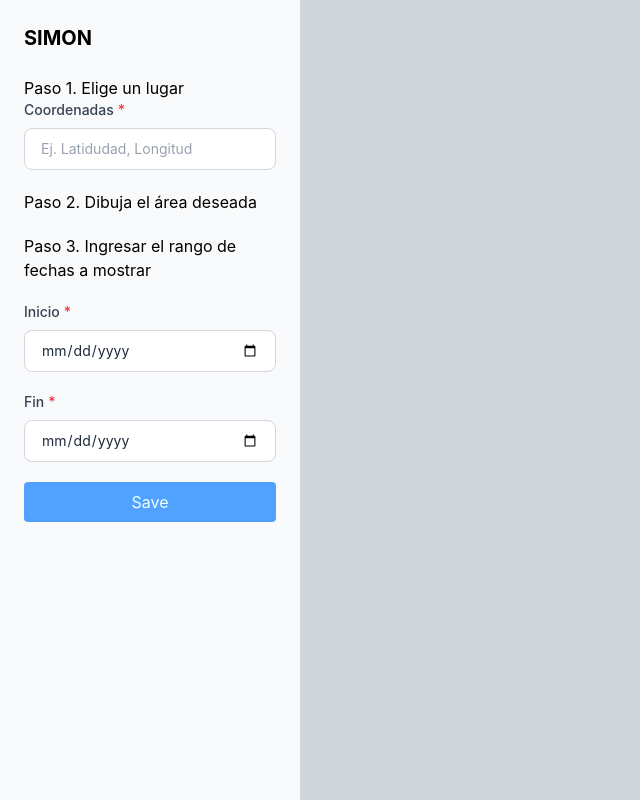
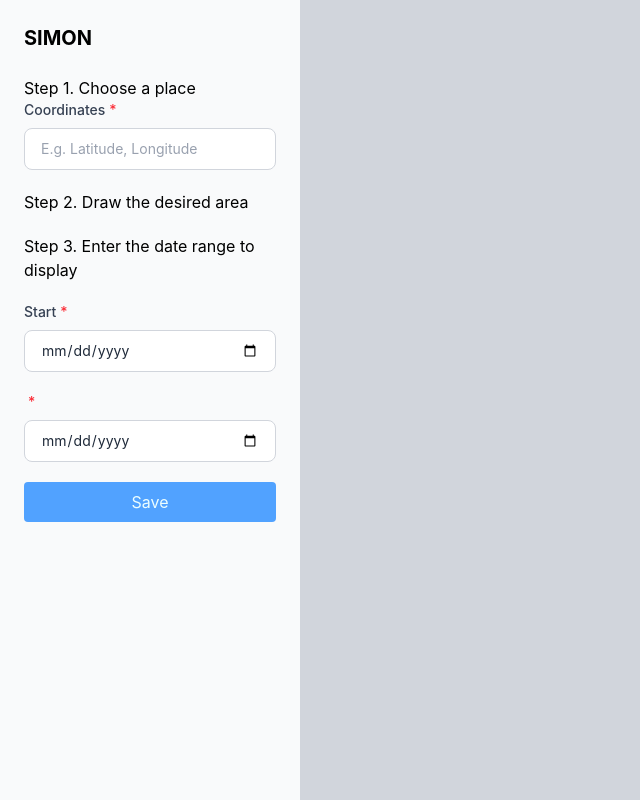
Before and after one commit to rekdev07/SIMON-MODIS-and-VIIRS-Harmonizer, a React (Vite) app in the folder client/: page / in a window 1280 px wide. Shown: the whole page, without its empty margins (0-640 px from the left). Built offline with nearby package versions, Linux system fonts and the light colour scheme.

Commit message:
Add component translation

```diff
--- a/client/src/components/landing/Description.tsx
+++ b/client/src/components/landing/Description.tsx
@@ -2,22 +2,21 @@
 function Description() {
   return (
     <section
-      id="descripcion"
+      id="description"
       className="px-8 py-20 text-center"
     >
       <h2 className="mb-6 text-3xl font-bold text-gray-900">
-        Explora sin límites
+        Explore Without Limits
       </h2>
 
       <p className="mx-auto max-w-3xl text-lg leading-relaxed text-gray-600">
-        Nuestra plataforma te permite explorar el mundo
-        mediante mapas interactivos, consultar diferentes
-        ubicaciones y descubrir información sobre los
-        lugares que te interesan.
-
-        Queremos ofrecerte una experiencia sencilla,
-        intuitiva y accesible para que puedas encontrar
-        lo que buscas.
+        Our platform lets you explore the world
+        through interactive maps, check out different
+        locations, and discover information about the
+        places that interest you.
+        We want to offer you a simple,
+        intuitive, and accessible experience so you can find
+        what you're looking for.
       </p>
     </section>
   );
--- a/client/src/pages/MapViewer.tsx
+++ b/client/src/pages/MapViewer.tsx
@@ -12,30 +12,30 @@ function MapViewer() {
     <div className="min-h-screen grid grid-cols-[300px_1fr] bg-gray-300">
       <SideBar>
         <h1 className="mb-6 text-xl font-bold">SIMON</h1>
-        <p>Paso 1. Elige un lugar</p>
+        <p>Step 1. Choose a place</p>
         <div className="flex flex-col gap-5">
           <TextField
-            label="Coordenadas"
+            label="Coordinates"
             name="nombre"
             value={nombre}
             onChange={setNombre}
-            placeholder="Ej. Latidudad, Longitud"
+            placeholder="E.g. Latitude, Longitude"
             required
           />
 
-          <p>Paso 2. Dibuja el área deseada</p>
+          <p>Step 2. Draw the desired area</p>
 
-          <p>Paso 3. Ingresar el rango de fechas a mostrar</p>
+          <p>Step 3. Enter the date range to display</p>
           <DatePicker
-            label="Inicio"
+            label="Start"
             name="fecha"
             value={fecha}
             onChange={setFecha}
             required
           />
           <DatePicker
-            label="Fin"
-            name="fecha"
+            label=""
+            name="End"
             value={fecha}
             onChange={setFecha}
             required
```
